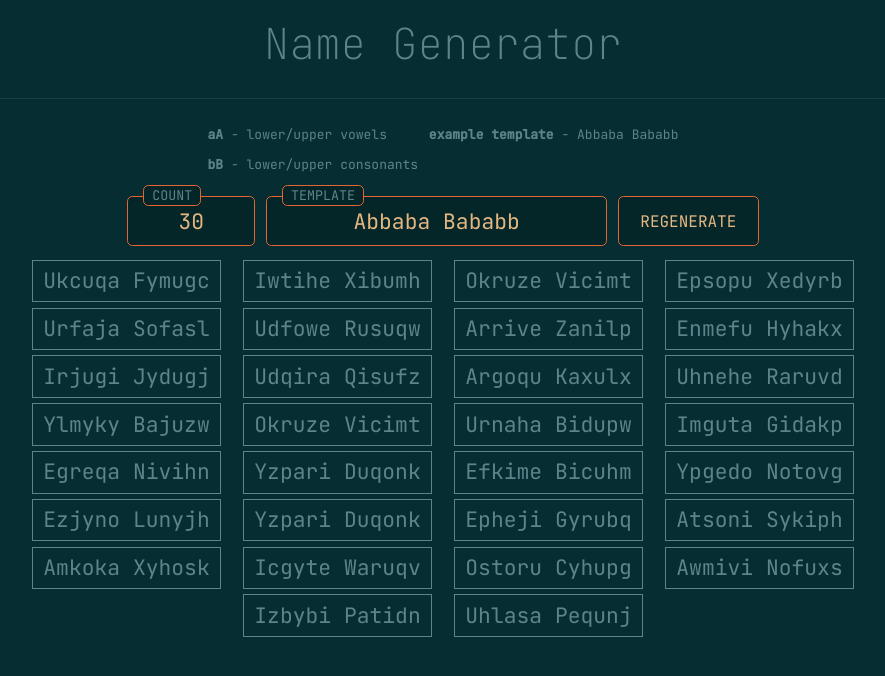
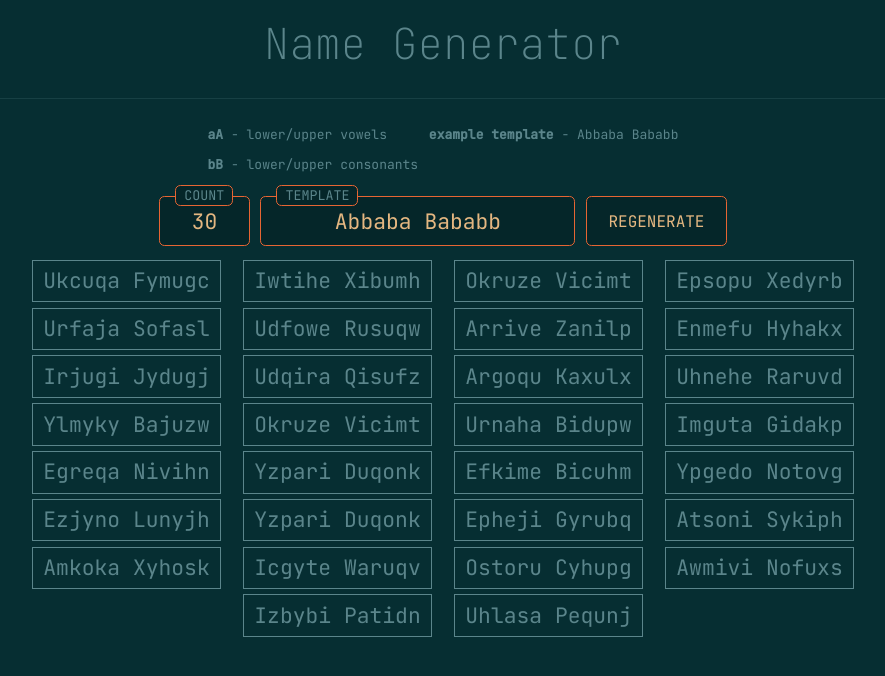
Before and after one commit to DarkStoorM/Name-Generator, a React (Vite) app: page / in a window 1280 px wide. Shown: the top 676 px of the page, without its empty margins (197-1082 px from the left). Built offline with nearby package versions, Linux system fonts and the light colour scheme.

Commit message:
Adjust text inputs

```diff
--- a/src/components/TextInput/TextInput.scss
+++ b/src/components/TextInput/TextInput.scss
@@ -1,9 +1,9 @@
 .text-input {
   &--counter {
-    width: 6rem;
+    max-width: 4.25rem;
   }
 
   &--template {
-    width: 16rem;
+    width: 100%;
   }
 }
```
